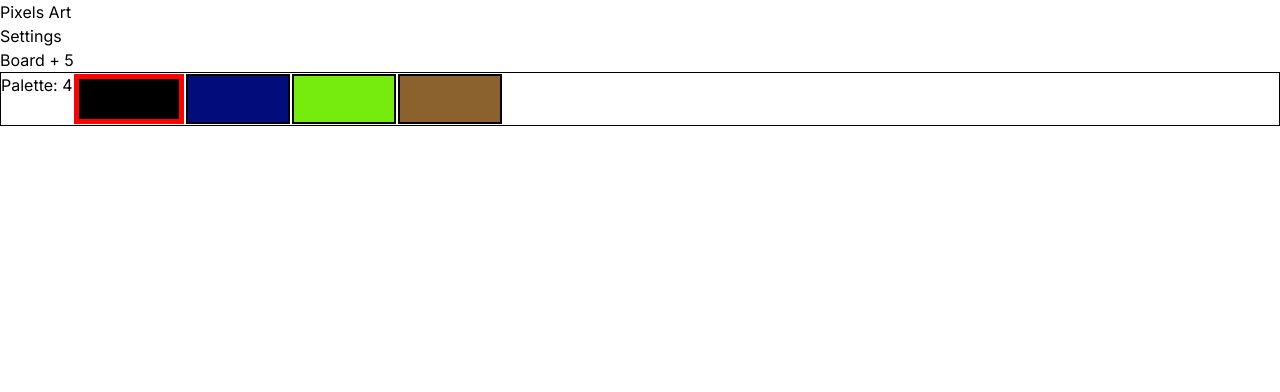
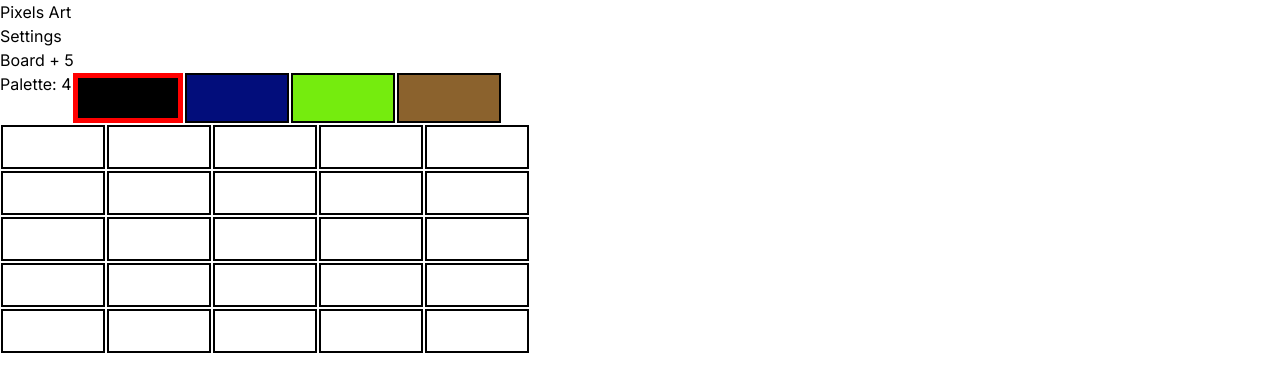
Before and after one commit to PMVale/Pixels-Art-Nextjs, a Next.js app: page / in a window 1280 px wide. Both pictures are taken after a click on the button "Begin". Shown: the top 392 px of the page. Built offline with nearby package versions, Linux system fonts and the light colour scheme.

Commit message:
feat: Develops basic logic for the board

```diff
--- /dev/null
+++ b/src/app/components/Board/board.module.css
@@ -0,0 +1,12 @@
+.pixel {
+    border: 2px solid black;
+    margin: 1px;
+    padding: 20px 50px;
+    display: inline;
+}
+
+.pixelBoard {
+    display: flex;
+    flex-wrap: wrap;
+    width: 550px;
+}
--- a/src/app/components/Board/index.tsx
+++ b/src/app/components/Board/index.tsx
@@ -1,5 +1,6 @@
 import React, { useState } from 'react'
 import Palette from '../Palette'
+import styles from './board.module.css'
 
 type settingsType = {
     boardSize: string,
@@ -11,14 +12,21 @@ const Board: React.FC<settingsType> = ({boardSize, paletteSize}) => {
   const [selectedColor, setSelectedColor] = useState('black');
 
   return (
-    <div>
+    <div className='flex-col'>
         {`Board + ${boardSize}`}
         <section>
           <Palette paletteSize={paletteSize} selectedColor={selectedColor} setSelectedColor={setSelectedColor} />
         </section>
-        <section>
+        <section className={styles.pixelBoard}>
             {Array.from({length: (parseInt(boardSize) ** 2)}, (_, index) => (
-                <div key={`pixel ${index}`} className='pixel'></div>
+                <div
+                  key={`pixel ${index}`}
+                  className={styles.pixel}
+                  onClick={(event) => {
+                    const target = event.target as HTMLDivElement
+                    target.style.backgroundColor = selectedColor
+                  }}
+                />
             ))}
         </section>
     </div>
--- a/src/app/components/Palette/index.tsx
+++ b/src/app/components/Palette/index.tsx
@@ -36,8 +36,8 @@ const Palette: React.FC<PaletteProps> = ({paletteSize, selectedColor, setSelecte
                   className={isSelectedColor(index)}
                   style={{backgroundColor: paletteColors[index]}}
                   onClick={(event) => {
-                    const target = event.target as HTMLDivElement
-                    setSelectedColor(target.style.backgroundColor)
+                    const target = event.target as HTMLDivElement;
+                    setSelectedColor(target.style.backgroundColor);
                   }}
                 />
             ))}
--- a/src/app/components/Palette/palette.module.css
+++ b/src/app/components/Palette/palette.module.css
@@ -1,5 +1,5 @@
 .palette {
-    border: 1px solid black;
+    /* border: 1px solid black; */
     display: flex;
     /* background-color: blue; */
 }
```
